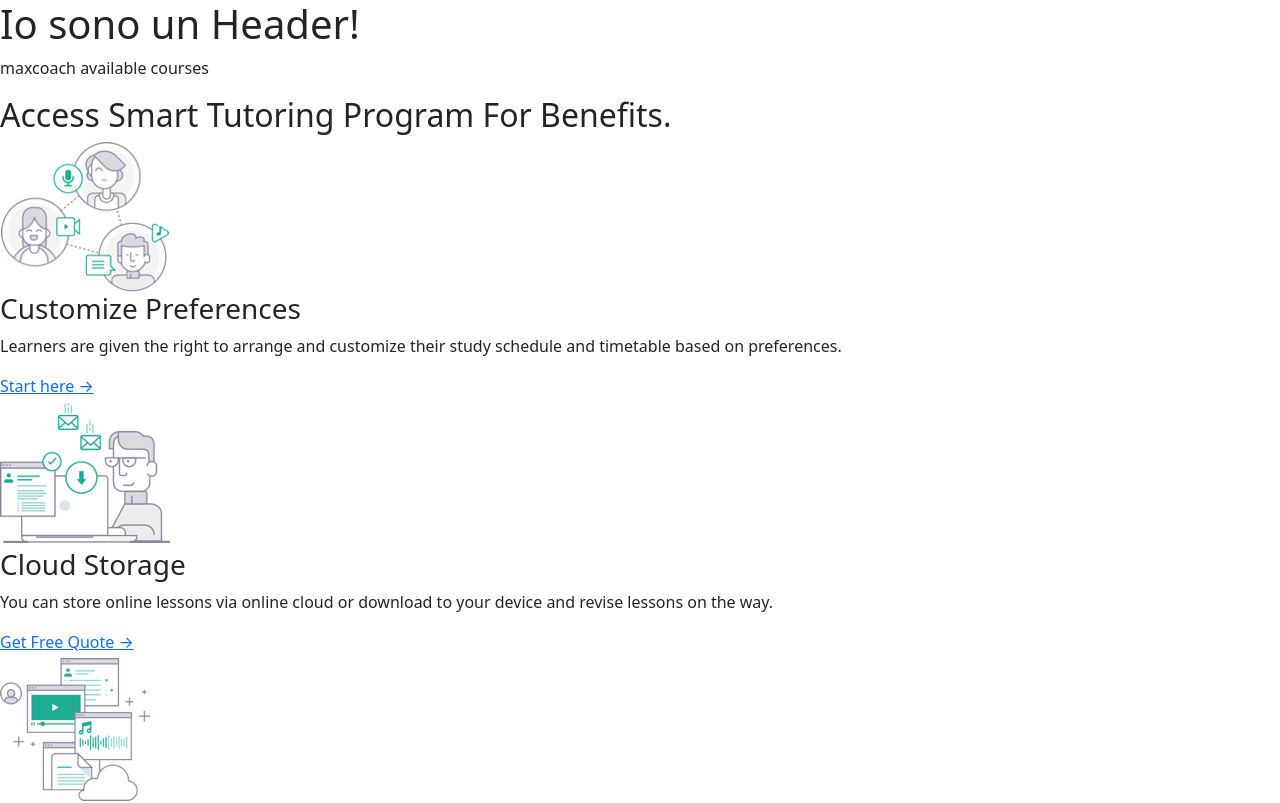
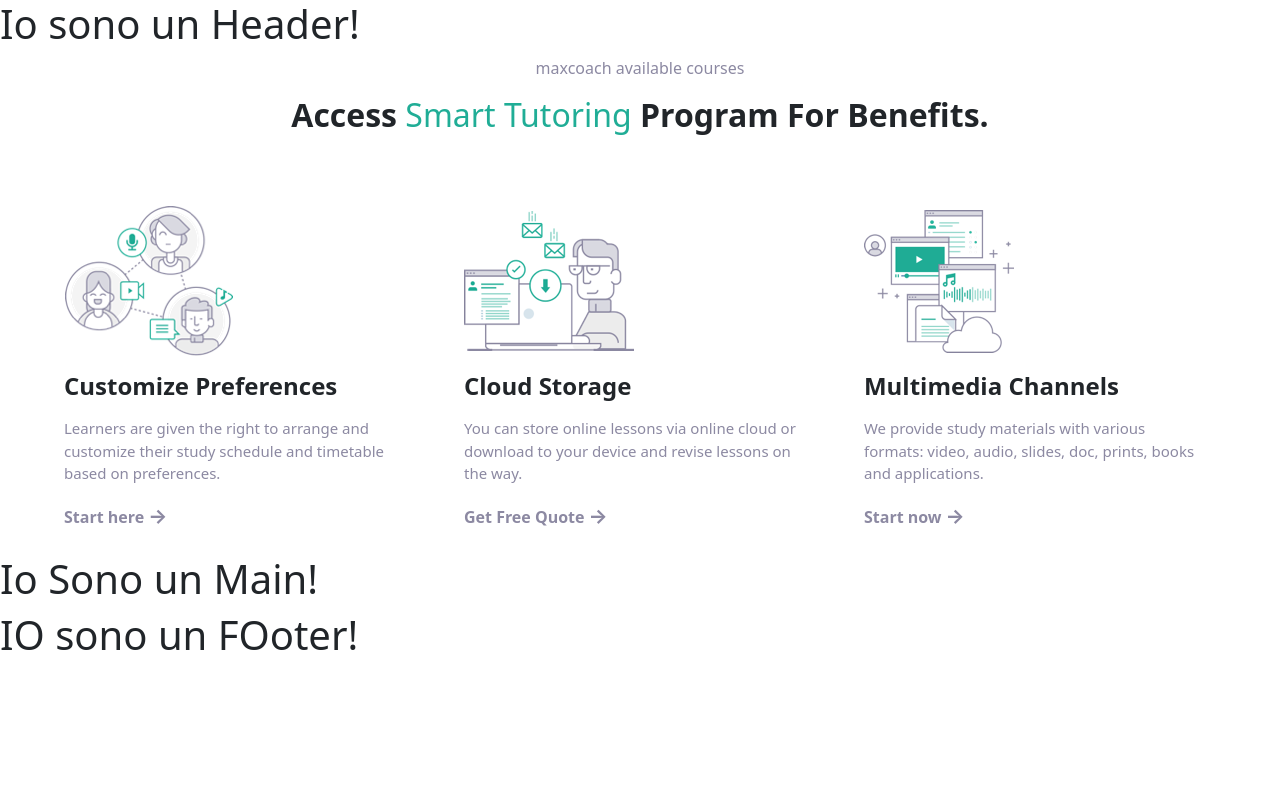
Before and after one commit to GencoMattia/proj-html-vuejs, a Vue app: page / in a window 1280 px wide. Shown: the top 803 px of the page. Built offline with nearby package versions, Linux system fonts and the light colour scheme.

Commit message:
realized style

```diff
--- a/src/components/MainBenefits.vue
+++ b/src/components/MainBenefits.vue
@@ -30,7 +30,8 @@ export default {
 
 <template>
     <section>
-        <div>
+        <div class="my-container">
+            <div class="text-center mb-5">
                 <p>
                     maxcoach available courses
                 </p>
@@ -38,26 +39,71 @@ export default {
                     Access <span>Smart Tutoring</span> Program For Benefits.
                 </h2>
             </div>
+            <div class="d-flex">
+                <article class="p-4 me-3" v-for="benefit in benefits">
+                    <img class="mb-3" :src="benefit.img" alt="">
                     <div>
-            <article v-for="benefit in benefits">
-                <img :src="benefit.img" alt="">
-                <div>
-                    <h3>
+                        <h4 class="mb-3">
                             {{ benefit.title }}
-                    </h3>
+                        </h4>
                         <p>
                             {{ benefit.paragraph }}
                         </p>
                         <a href="#">
-                        {{ benefit.link }} <span>&rightarrow;</span>
+                            <span class="me-1">{{ benefit.link }}</span><span class="arrow">&rightarrow;</span>
                         </a>
                     </div>
                 </article>
             </div>
+        </div>
     </section>
-
 </template>
 
 <style lang="scss" scoped>
+@use '../styles/partials/mixins';
+
+div>p{
+    color: #8c89a2;
+}
+
+h2{
+    font-weight: 600;
+
+        span{
+            color: #20ad96;
+            font-weight: 400;
+        }
+}
+
+article{
+    width: calc((100% / 3) - 1rem);
+
+        h4{
+            font-weight: 600;
+        }
+
+        p{
+            font-size: 15px
+        }
+}
+
+article:hover{
+    cursor: pointer;
+
+        a{
+            color: #20ad96;
+        }
+}
+
+a{
+    text-decoration: none;
+    font-weight: bold;
+    color: #8c89a2;
+
+        span.arrow{
+            font-size: 20px;
+        }
+}
+
 
 </style>
--- a/src/styles/partials/_mixins.scss
+++ b/src/styles/partials/_mixins.scss
@@ -0,0 +1,3 @@
+@mixin uppercase-text {
+    text-transform: uppercase;
+}
```
Lines whose indentation alone changed are shown as unchanged.
